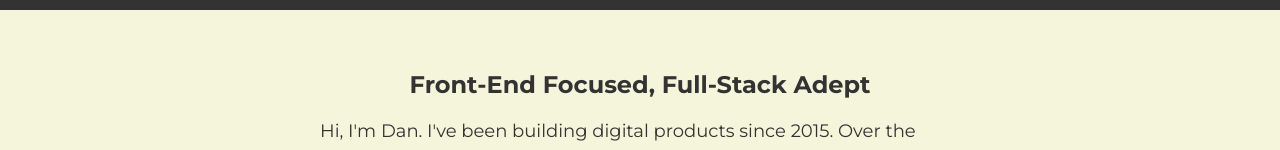
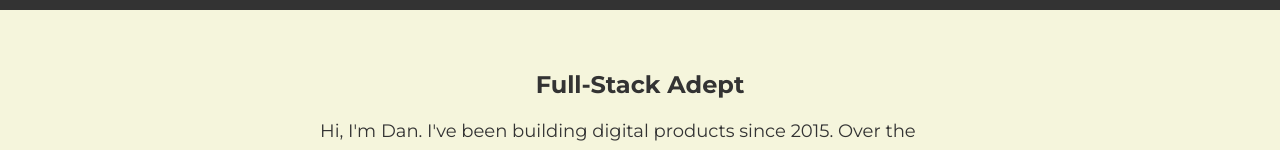
Before and after one commit to dans-temp/my-portfolio, a React (Create React App) app: page /#/ in a window 1280 px wide. Shown: the part 620-770 px from the top of the page. Built offline with nearby package versions, Linux system fonts and the light colour scheme.

Commit message:
Update LandingPage.js
changed header text

```diff
--- a/src/components/LandingPage.js
+++ b/src/components/LandingPage.js
@@ -20,7 +20,7 @@ const LandingPage = () => {
       </div>
       <Header sticky={false}/>
       <div className="about-section">
-        <h2>Front-End Focused, Full-Stack Adept</h2>
+        <h2>Full-Stack Adept</h2>
         <p>
           Hi, I'm Dan.  I've been building digital products since 2015. Over the years, I've dabbled in various aspects of bringing ideas to life, from brainstorming strategies to diving into UX research, tinkering with databases, and diving deep into the development process.
         </p>
```
